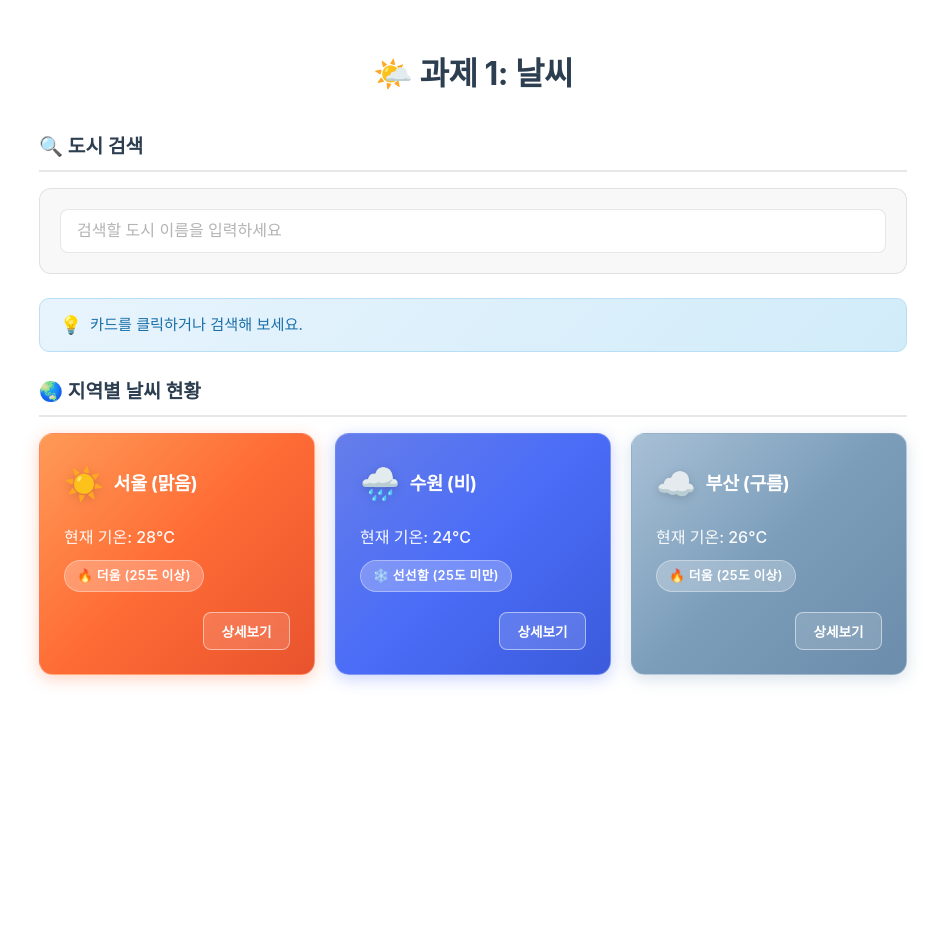
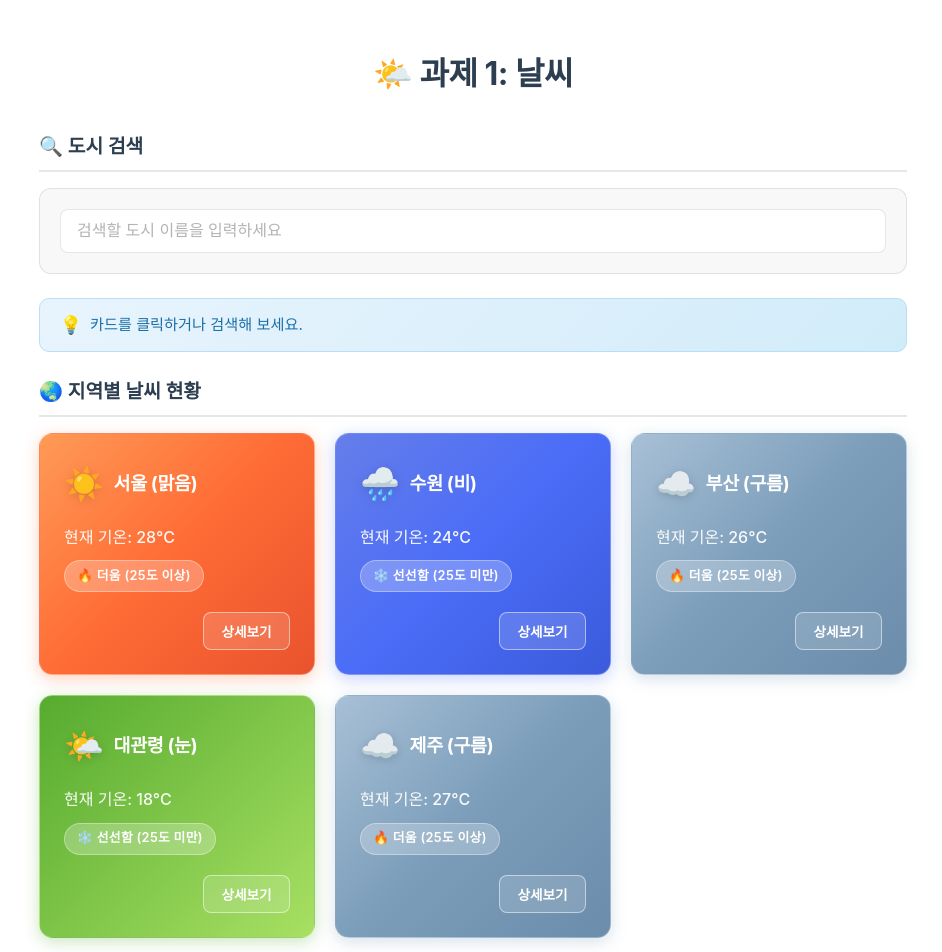
Before and after one commit to whtndus/Skala_Vue_Assignment, a Vue app: page / in a window 1280 px wide. Shown: the top 952 px of the page, without its empty margins (167-1109 px from the left). Before the commit the page ends 800 px from the top, so only its background shows below. Built offline with nearby package versions, Linux system fonts and the light colour scheme.

Commit message:
REAME, 데이터 추가

```diff
--- a/src/components/WeatherApp.vue
+++ b/src/components/WeatherApp.vue
@@ -12,6 +12,8 @@ const weatherList = ref([
   { id: 'city_01', name: '서울', temp: 28, status: '맑음' },
   { id: 'city_02', name: '수원', temp: 24, status: '비' },
   { id: 'city_03', name: '부산', temp: 26, status: '구름' },
+  { id: 'city_04', name: '대관령', temp: 18, status: '눈' },
+  { id: 'city_05', name: '제주', temp: 27, status: '구름' }
 ])
 
 // ──────────────────────────────────────────────
```
Also changed, not shown: 1 other file (tests, documents, lock files or other folders).
